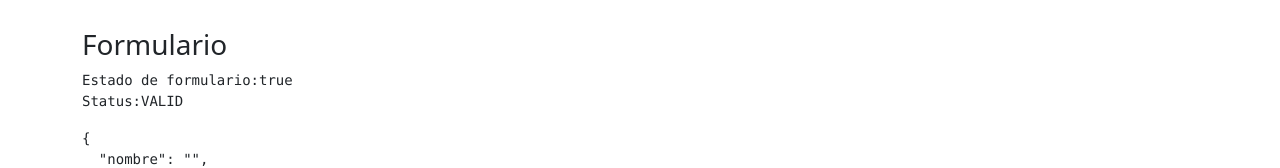
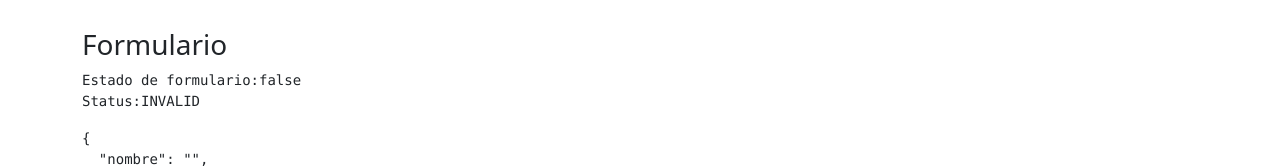
Before and after one commit to calvarezmanzo/arquetipo-angular, an Angular app: page / in a window 1280 px wide. Shown: the part 384-552 px from the top of the page. Built offline with nearby package versions, Linux system fonts and the light colour scheme.

Commit message:
button-limpiar

```diff
--- a/src/app/app.component.ts
+++ b/src/app/app.component.ts
@@ -1,5 +1,5 @@
 import { Component } from '@angular/core';
-import { FormBuilder, FormGroup } from '@angular/forms';
+import { FormBuilder, FormGroup, Validators } from '@angular/forms';
 @Component({
   selector: 'app-root',
   templateUrl: './app.component.html',
@@ -16,11 +16,11 @@ export class AppComponent {
 
   crearFormulario(){
     this.forma = this.fb.group({
-      nombre:[""],
-      apellido:[""],
-      correo:[""],
-      password1:[""],
-      password2:[""]
+      nombre:["", Validators.required],
+      apellido:["", Validators.required],
+      correo:["", Validators.required],
+      password1:["", Validators.required],
+      password2:["", Validators.required]
     })
   }
 
```
